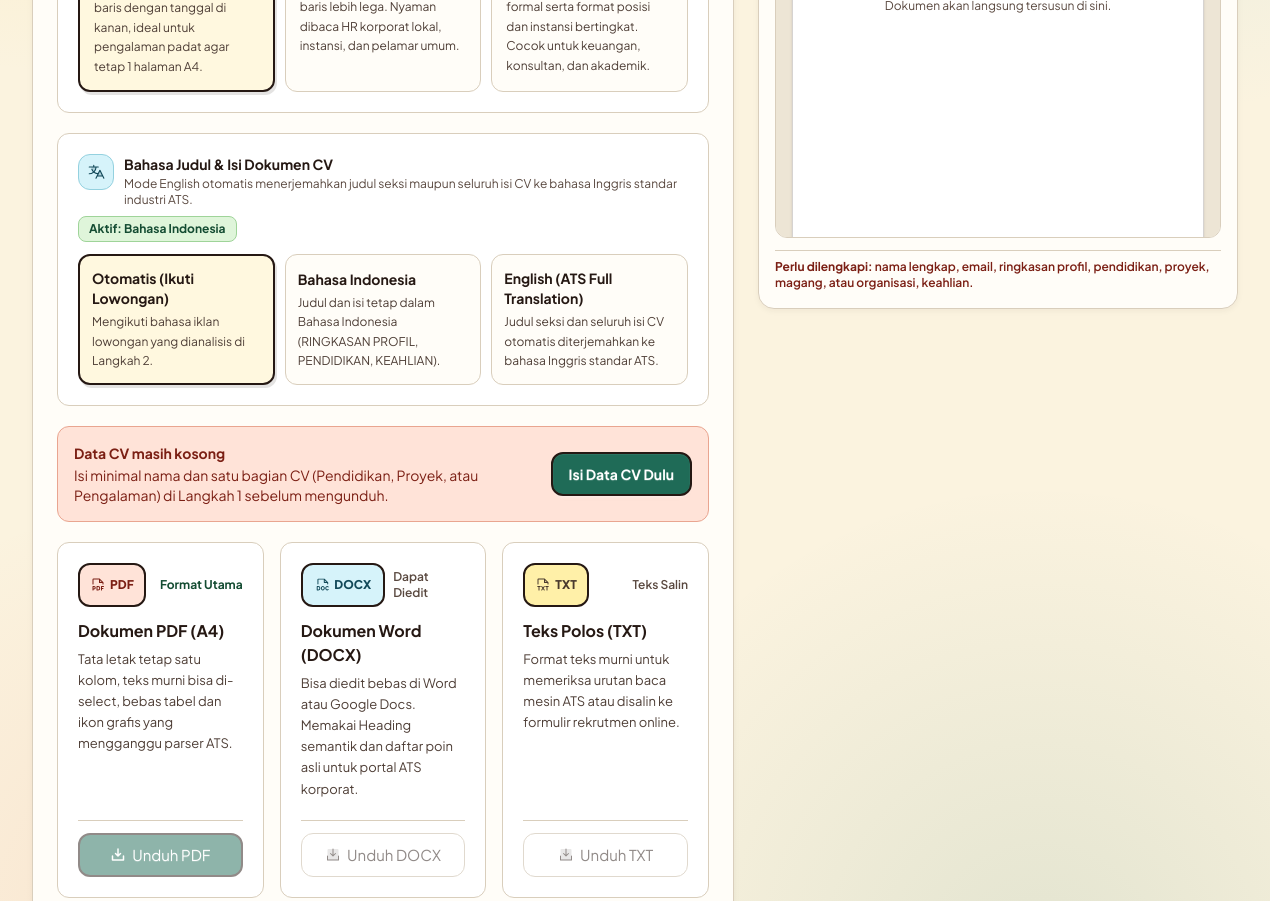
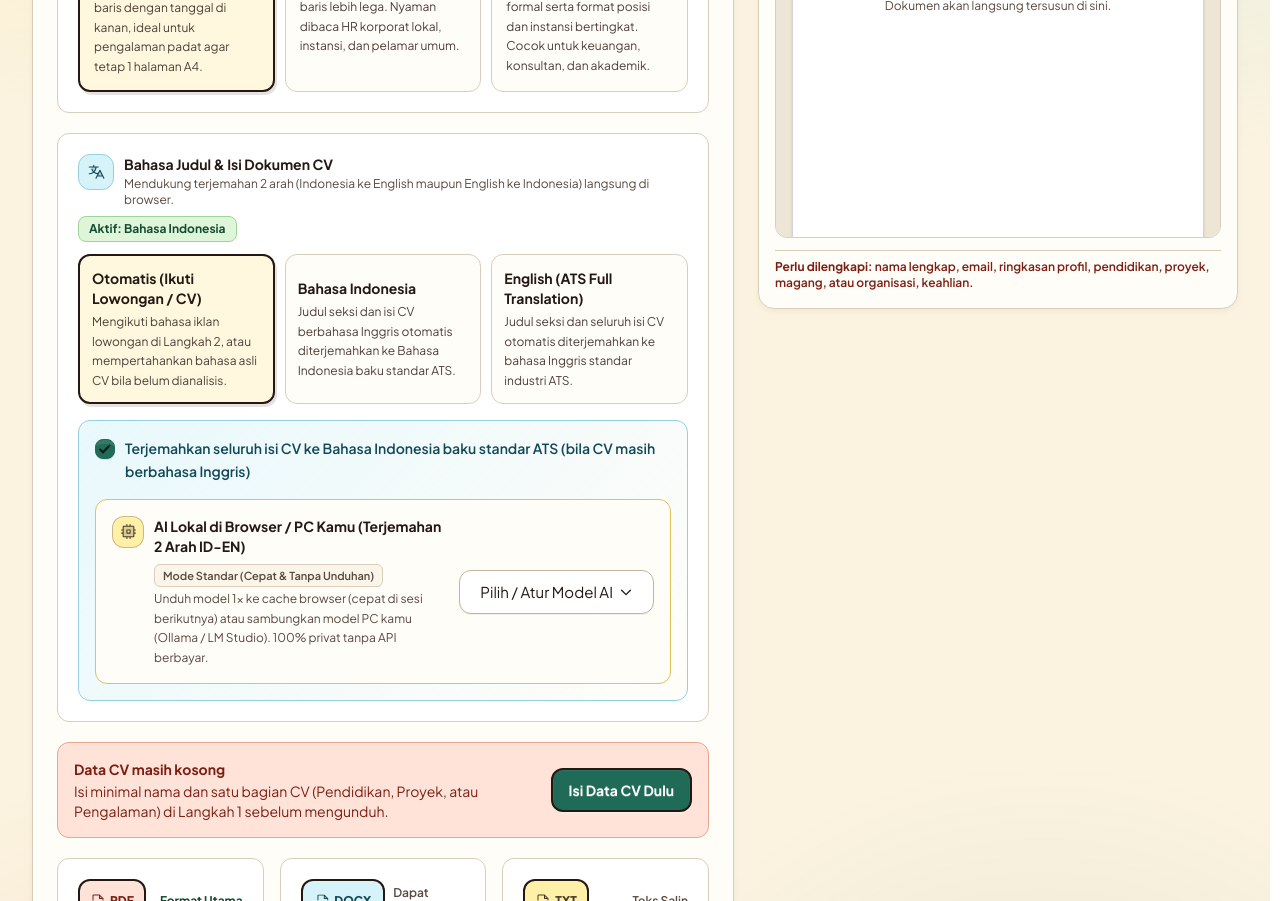
Before and after one commit to miezlearning/aris-cv, a Next.js app: page /export in a window 1280 px wide. Shown: the part 580-1481 px from the top of the page. Built offline with nearby package versions, Linux system fonts and the light colour scheme.

Commit message:
feat: wire local AI translation polish and 2-way language controls into ExportPanel

```diff
--- a/src/components/ExportPanel.tsx
+++ b/src/components/ExportPanel.tsx
@@ -16,10 +16,18 @@ import {
   TextAlignLeft,
   Translate
 } from "@phosphor-icons/react";
+import { LocalAiControlPanel } from "@/components/LocalAiControlPanel";
 import { Button, SectionCard } from "@/components/ui";
 import { computeProfileContentHash } from "@/lib/ats/translator";
 import { exportDocx, exportPdf, exportTextFallback } from "@/lib/exporters";
-import { buildResumeDocument, estimateA4Pages, resolveCvLanguage } from "@/lib/resume-document";
+import type { ActiveLocalAiConfig } from "@/lib/local-ai/engine";
+import { translateProfileWithLocalAi } from "@/lib/local-ai/tasks";
+import {
+  buildResumeDocument,
+  detectResumeLanguage,
+  estimateA4Pages,
+  resolveCvLanguage
+} from "@/lib/resume-document";
 import { useCvStore } from "@/lib/store";
 import type { CvLanguage, CvTemplate } from "@/types/resume";
 
@@ -58,18 +66,18 @@ const TEMPLATE_OPTIONS: Array<{
 const LANGUAGE_OPTIONS: Array<{ value: CvLanguage; label: string; hint: string }> = [
   {
     value: "auto",
-    label: "Otomatis (Ikuti Lowongan)",
-    hint: "Mengikuti bahasa iklan lowongan yang dianalisis di Langkah 2."
+    label: "Otomatis (Ikuti Lowongan / CV)",
+    hint: "Mengikuti bahasa iklan lowongan di Langkah 2, atau mempertahankan bahasa asli CV bila belum dianalisis."
   },
   {
     value: "id",
     label: "Bahasa Indonesia",
-    hint: "Judul dan isi tetap dalam Bahasa Indonesia (RINGKASAN PROFIL, PENDIDIKAN, KEAHLIAN)."
+    hint: "Judul seksi dan isi CV berbahasa Inggris otomatis diterjemahkan ke Bahasa Indonesia baku standar ATS."
   },
   {
     value: "en",
     label: "English (ATS Full Translation)",
-    hint: "Judul seksi dan seluruh isi CV otomatis diterjemahkan ke bahasa Inggris standar ATS."
+    hint: "Judul seksi dan seluruh isi CV otomatis diterjemahkan ke bahasa Inggris standar industri ATS."
   }
 ];
 
@@ -82,21 +90,37 @@ export const ExportPanel = () => {
   const setCvTemplate = useCvStore((state) => state.setCvTemplate);
   const autoTranslateContent = useCvStore((state) => state.autoTranslateContent);
   const setAutoTranslateContent = useCvStore((state) => state.setAutoTranslateContent);
-  const aiTranslatedEnProfile = useCvStore((state) => state.aiTranslatedEnProfile);
-  const aiTranslatedSourceHash = useCvStore((state) => state.aiTranslatedSourceHash);
-  const setAiTranslatedEn = useCvStore((state) => state.setAiTranslatedEn);
-  const applyEnglishTranslationToEditor = useCvStore((state) => state.applyEnglishTranslationToEditor);
+  const aiTranslatedProfiles = useCvStore((state) => state.aiTranslatedProfiles);
+  const setAiTranslatedProfile = useCvStore((state) => state.setAiTranslatedProfile);
+  const applyTranslationToEditor = useCvStore((state) => state.applyTranslationToEditor);
+
+  const localAiMode = useCvStore((state) => state.localAiMode);
+  const localAiStatus = useCvStore((state) => state.localAiStatus);
+  const webLlmModelId = useCvStore((state) => state.webLlmModelId);
+  const localServerUrl = useCvStore((state) => state.localServerUrl);
+  const localServerModel = useCvStore((state) => state.localServerModel);
 
   const [message, setMessage] = useState("");
+  const [translateProgress, setTranslateProgress] = useState("");
   const [busy, setBusy] = useState<"pdf" | "docx" | "txt" | "translate" | "">("");
 
+  const activeLocalConfig: ActiveLocalAiConfig | null =
+    localAiStatus === "ready" && localAiMode === "webllm"
+      ? { mode: "webllm", modelId: webLlmModelId }
+      : localAiStatus === "ready" && (localAiMode === "ollama" || localAiMode === "lmstudio")
+      ? { mode: localAiMode, baseUrl: localServerUrl, modelId: localServerModel }
+      : null;
+
+  const sourceLang = detectResumeLanguage(resume);
   const activeLang = resolveCvLanguage(
     cvLanguage,
-    analytics.hasAnalyzed ? analytics.detectedLanguage : undefined
+    analytics.hasAnalyzed ? analytics.detectedLanguage : undefined,
+    resume
   );
   const currentHash = computeProfileContentHash(resume);
+  const cachedTranslation = aiTranslatedProfiles[activeLang];
   const translatedOverride =
-    aiTranslatedEnProfile && aiTranslatedSourceHash === currentHash ? aiTranslatedEnProfile : null;
+    cachedTranslation && cachedTranslation.sourceHash === currentHash ? cachedTranslation.profile : null;
   const buildOptions = {
     template: cvTemplate,
     translateContent: autoTranslateContent,
@@ -133,8 +157,27 @@ export const ExportPanel = () => {
     if (document.isEmpty) return;
     setBusy("translate");
     setMessage("");
+    setTranslateProgress("");
+
+    const langLabel = activeLang === "en" ? "English ATS" : "Bahasa Indonesia ATS";
 
     try {
+      if (activeLocalConfig) {
+        const localTranslated = await translateProfileWithLocalAi(
+          activeLocalConfig,
+          resume,
+          activeLang,
+          (txt) => setTranslateProgress(txt)
+        );
+        setAiTranslatedProfile(activeLang, localTranslated, currentHash, activeLocalConfig.modelId);
+        setCvLanguage(activeLang);
+        setAutoTranslateContent(true);
+        setMessage(
+          `Terjemahan ${langLabel} berhasil diperhalus oleh AI lokal (${activeLocalConfig.modelId}) 100% di perangkatmu.`
+        );
+        return;
+      }
+
       const anonymizedResume = {
         ...resume,
         contact: {
@@ -151,7 +194,7 @@ export const ExportPanel = () => {
       const response = await fetch("/api/translate", {
         method: "POST",
         headers: { "Content-Type": "application/json" },
-        body: JSON.stringify({ resume: anonymizedResume }),
+        body: JSON.stringify({ resume: anonymizedResume, targetLang: activeLang }),
         signal: AbortSignal.timeout(15000)
       });
 
@@ -167,20 +210,21 @@ export const ExportPanel = () => {
           headline: json.data.profile?.contact?.headline ?? resume.contact.headline
         }
       };
-      setAiTranslatedEn(translatedProfile, currentHash);
-      setCvLanguage("en");
+      setAiTranslatedProfile(activeLang, translatedProfile, currentHash, json.data.provider);
+      setCvLanguage(activeLang);
       setAutoTranslateContent(true);
       setMessage(
         json.data.provider === "deterministic"
-          ? "Terjemahan English ATS lokal aktif (100% di perangkat, tanpa kunci AI eksternal)."
-          : "Terjemahan English standar ATS berhasil diperhalus tanpa mengirim identitas pribadimu."
+          ? `Terjemahan ${langLabel} lokal aktif (100% di perangkat). Untuk gaya kalimat lebih luwes, aktifkan model WebLLM atau Ollama di bawah.`
+          : `Terjemahan ${langLabel} berhasil diperhalus tanpa mengirim identitas pribadimu.`
       );
     } catch (error) {
       setMessage(
-        error instanceof Error ? error.message : "Menggunakan terjemahan English ATS lokal secara bawaan."
+        error instanceof Error ? error.message : `Menggunakan terjemahan ${langLabel} lokal secara bawaan.`
       );
     } finally {
       setBusy("");
+      setTranslateProgress("");
     }
   };
 
@@ -261,7 +305,7 @@ export const ExportPanel = () => {
               <div>
                 <h3 className="text-sm font-bold text-[#251813]">Bahasa Judul & Isi Dokumen CV</h3>
                 <p className="text-xs text-[#59483F] mt-0.5">
-                  Mode English otomatis menerjemahkan judul seksi maupun seluruh isi CV ke bahasa Inggris standar industri ATS.
+                  Mendukung terjemahan 2 arah (Indonesia ke English maupun English ke Indonesia) langsung di browser.
                 </p>
               </div>
             </div>
@@ -292,8 +336,7 @@ export const ExportPanel = () => {
             })}
           </div>
 
-          {/* Kontrol Terjemahan Full-Content ketika mode English aktif */}
-          {activeLang === "en" ? (
+          {/* Kontrol Terjemahan Full-Content 2 Arah (ID <-> EN) */}
           <div className="mt-4 rounded-xl border border-[#94D1DF] card-tint-sky p-3.5 sm:p-4 grid gap-3">
             <label className="flex items-start gap-2.5 cursor-pointer min-h-[44px]">
               <input
@@ -303,11 +346,13 @@ export const ExportPanel = () => {
                 className="checkbox checkbox-sm mt-0.5 border-[#124959]/50 checked:bg-[#1F6B57] checked:border-[#1F6B57]"
               />
               <span className="text-xs sm:text-sm font-semibold text-[#124959] leading-relaxed">
-                  Terjemahkan seluruh isi CV (Ringkasan, Pendidikan, Proyek, Pengalaman, Organisasi, & Keahlian) ke English standar industri ATS
+                {activeLang === "en"
+                  ? "Terjemahkan seluruh isi CV ke English standar industri ATS (bila CV masih berbahasa Indonesia)"
+                  : "Terjemahkan seluruh isi CV ke Bahasa Indonesia baku standar ATS (bila CV masih berbahasa Inggris)"}
               </span>
             </label>
 
-              {autoTranslateContent && !document.isEmpty ? (
+            {autoTranslateContent && !document.isEmpty && (activeLang !== sourceLang || cvLanguage !== "auto" || Boolean(activeLocalConfig)) ? (
               <div className="flex flex-wrap items-center gap-2 pt-1">
                 <Button
                   type="button"
@@ -318,7 +363,11 @@ export const ExportPanel = () => {
                 >
                   <ShieldCheck size={15} weight="duotone" aria-hidden="true" />
                   <span>
-                      {busy === "translate" ? "Memproses..." : "Perhalus Terjemahan (Tanpa PII)"}
+                    {busy === "translate"
+                      ? translateProgress || "Menerjemahkan..."
+                      : activeLocalConfig
+                      ? `Perhalus Terjemahan (${activeLocalConfig.modelId})`
+                      : "Perhalus Terjemahan (Tanpa PII)"}
                   </span>
                 </Button>
                 <Button
@@ -326,18 +375,27 @@ export const ExportPanel = () => {
                   variant="secondary"
                   disabled={Boolean(busy)}
                   onClick={() => {
-                      applyEnglishTranslationToEditor();
-                      setMessage("Seluruh isi CV versi English telah disalin ke formulir Langkah 1 untuk disunting.");
+                    applyTranslationToEditor(activeLang);
+                    setMessage(
+                      `Seluruh isi CV versi ${
+                        activeLang === "en" ? "English" : "Bahasa Indonesia"
+                      } telah disalin ke formulir Langkah 1 untuk disunting.`
+                    );
                   }}
                   className="min-h-[44px] text-xs gap-1.5"
                 >
                   <ArrowsClockwise size={15} weight="duotone" aria-hidden="true" />
-                    <span>Salin Hasil English ke Editor</span>
+                  <span>
+                    Salin Hasil {activeLang === "en" ? "English" : "Indonesia"} ke Editor
+                  </span>
                 </Button>
               </div>
             ) : null}
+
+            <div className="pt-1">
+              <LocalAiControlPanel compact contextLabel="Terjemahan 2 Arah ID-EN" />
             </div>
-          ) : null}
+          </div>
         </div>
 
         {/* Peringatan jika CV masih kosong */}
```
Lines whose indentation alone changed are shown as unchanged.
